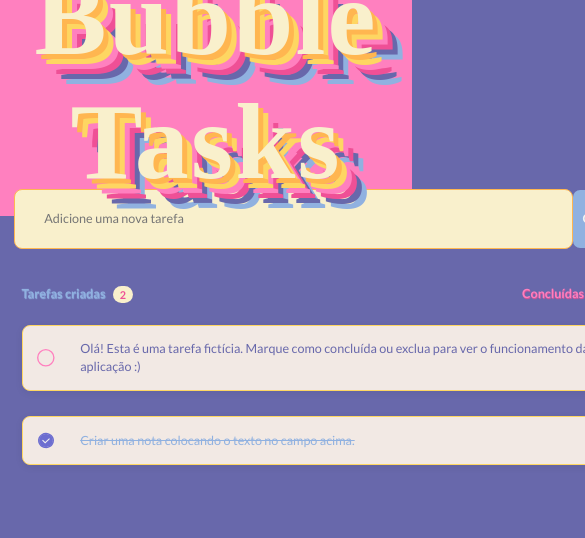
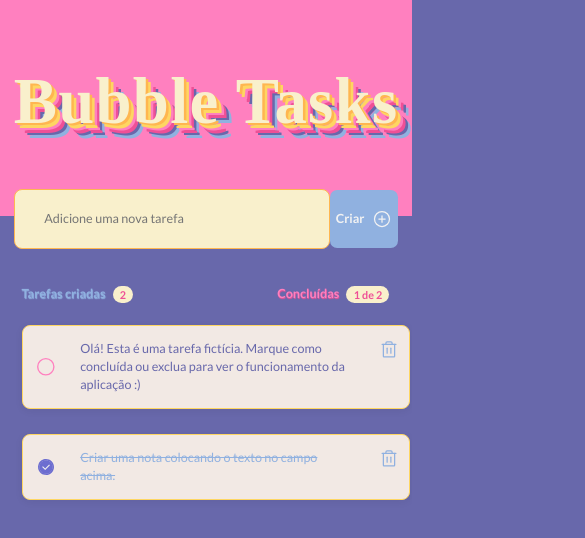
Before and after one commit to lmartinhao/dream-task-react, a React (Vite) app: page / in a window 390 px wide. Shown: the top 538 px of the page, 585 px wide, since content can reach past the window. Built offline with nearby package versions, Linux system fonts and the light colour scheme; a web font is replaced by a local one.

Commit message:
adjusting screen size

```diff
--- a/src/App.module.css
+++ b/src/App.module.css
@@ -129,6 +129,10 @@
 }
 
 @media (max-width: 768px) {
+  body {
+    width: 28.625rem;
+  }
+
   html {
     font-size: 90%;
   }
--- a/src/components/Header.module.css
+++ b/src/components/Header.module.css
@@ -30,7 +30,7 @@
 
 @media (max-width: 768px) {
   .header {
-    min-width: 28.625rem;
+    width: 28.625rem;
   }
   .headerText {
     width: auto;
@@ -39,14 +39,14 @@
     align-items: center;
     justify-content: center;
     text-align: center;
-    font-size: 7.5rem;
-    padding-top: 20%;
+    font-size: 4.5rem;
+    padding-top: 30%;
 
-    text-shadow: 5px 5px 0px var(--yellow-700),
-    10px 10px 0px var(--yellow-500),
-    15px 15px 0px var(--pink-100),
-    20px 20px 0px var(--pink-500),
-    25px 25px 0px var(--purple-500),
-    30px 30px 0px var(--purple-100)
+    text-shadow: 2.5px 2.5px 0px var(--yellow-700),
+    5px 5px 0px var(--yellow-500),
+    7.5px 7.5px 0px var(--pink-100),
+    10px 10px 0px var(--pink-500),
+    12.5px 12.5px 0px var(--purple-500),
+    15px 15px 0px var(--purple-100)
   }
 }
--- a/src/components/Task.module.css
+++ b/src/components/Task.module.css
@@ -31,6 +31,7 @@
 }
 
 .task > span {
+  box-sizing: border-box;
   padding: 1rem 1rem 1rem 0;
   font-weight: 400;
   font-size: 0.875rem;
@@ -57,3 +58,10 @@
 .openTask {
   color: var(--purple-500);
 }
+
+@media (max-width: 768px) {
+  .task {
+    display: grid;
+    grid-template-columns: 3.25rem 20rem 3.25rem;
+  }
+}
--- a/src/components/TaskDisplay.module.css
+++ b/src/components/TaskDisplay.module.css
@@ -41,7 +41,7 @@
 .purpleText {
   color: var(--purple-100);
   font-weight: 700;
-  text-shadow: .5px .5px 1px var(--purple-100)
+  text-shadow: .5px .5px 1px var(--purple-100);
 }
 
 .numberOfTasksText {
@@ -120,7 +120,7 @@
 
 @media (max-width: 768px) {
   .taskForm {
-    min-width: 28.625rem;
+    width: 28.625rem;
     position: static;
     gap: 0;
     padding: 1rem;
@@ -138,13 +138,19 @@
   }
 
   .numberOfTaskDisplay {
+    box-sizing: border-box;
     margin-top: 1.5rem;
-    min-width: 28.625rem;
+    width: 28.625rem;
     position: static;
     padding: 1.5rem;
   }
 
+  .numberOfTaskDisplay > header {
+    gap: 10rem;
+  }
+
   .taskDisplay {
-    min-width: 28.625rem;
+    box-sizing: border-box;
+    width: 27rem;
   }
 }
```
